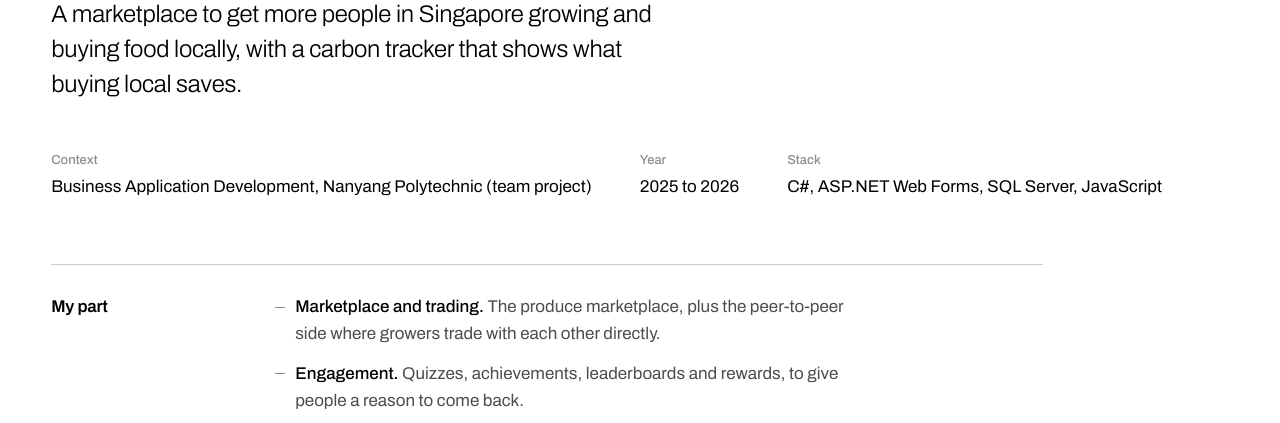
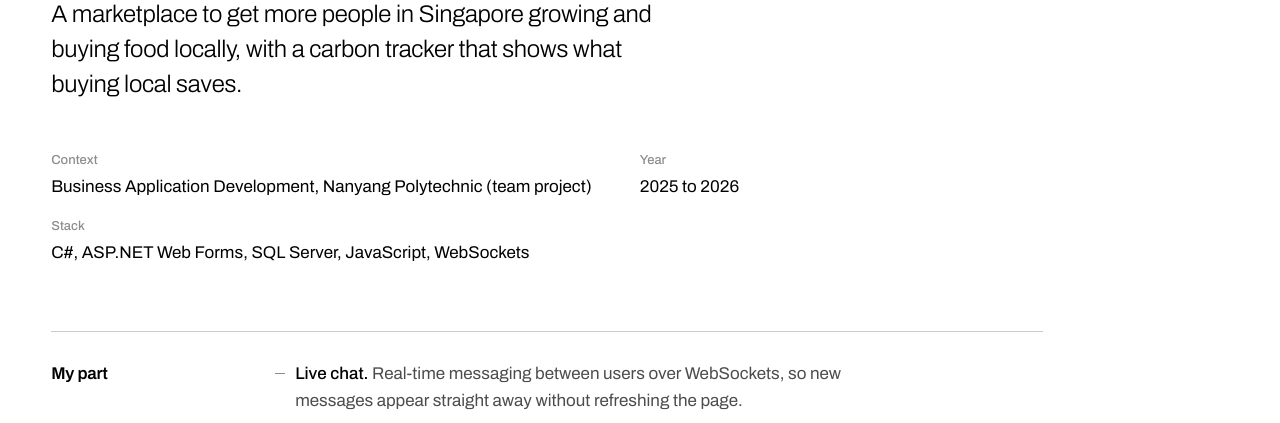
Before and after one commit to axlxius/portfolio, a website built with Vite: page work/growcerysg/index.html in a window 1280 px wide. Shown: the part 338-761 px from the top of the page. Built offline with nearby package versions, Linux system fonts and the light colour scheme.

Commit message:
Update resume: GrowcerySG live chat and Students' Union facilitation
Replace the GrowcerySG marketplace bullet with the WebSocket live chat work,
on both the resume PDF and the project write-up, and reword the Students'
Union entry to facilitating at the leadership camps and Leaders Quest.

```diff
--- a/work/growcerysg/index.html
+++ b/work/growcerysg/index.html
@@ -69,7 +69,7 @@
       <dl class="case-facts">
         <div><dt>Context</dt><dd>Business Application Development, Nanyang Polytechnic (team project)</dd></div>
         <div><dt>Year</dt><dd>2025 to 2026</dd></div>
-        <div><dt>Stack</dt><dd>C#, ASP.NET Web Forms, SQL Server, JavaScript</dd></div>
+        <div><dt>Stack</dt><dd>C#, ASP.NET Web Forms, SQL Server, JavaScript, WebSockets</dd></div>
       </dl>
 
       <div class="case-body">
@@ -77,9 +77,9 @@
           <h2>My part</h2>
           <ul>
             <li>
-              <strong>Marketplace and trading.</strong> The produce
-              marketplace, plus the peer-to-peer side where growers trade with
-              each other directly.
+              <strong>Live chat.</strong> Real-time messaging between users
+              over WebSockets, so new messages appear straight away without
+              refreshing the page.
             </li>
             <li>
               <strong>Engagement.</strong> Quizzes, achievements, leaderboards
```
Also changed, not shown: 1 other file.
